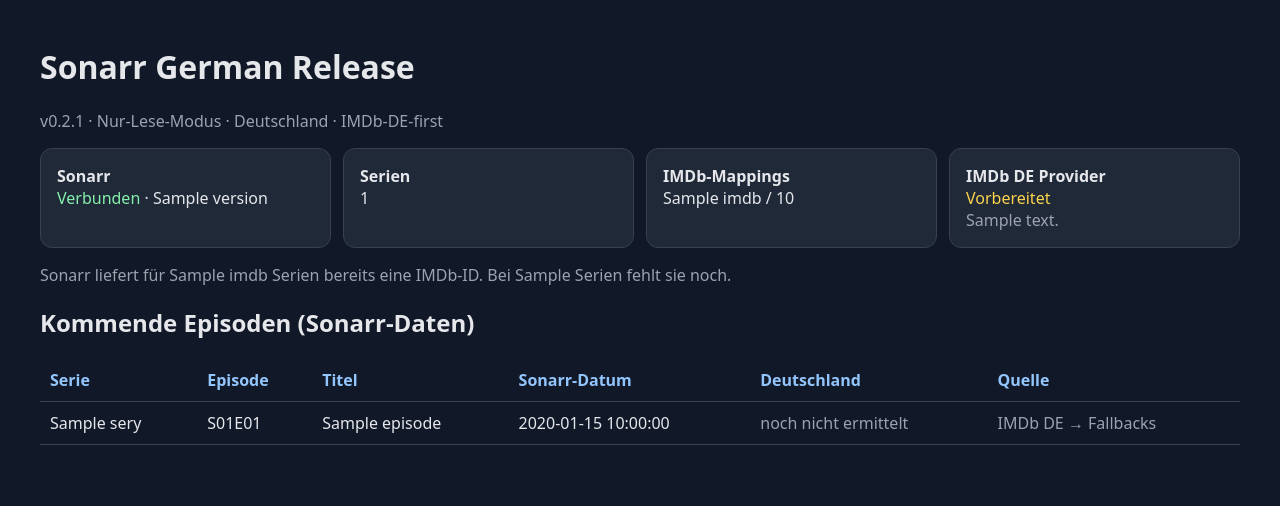
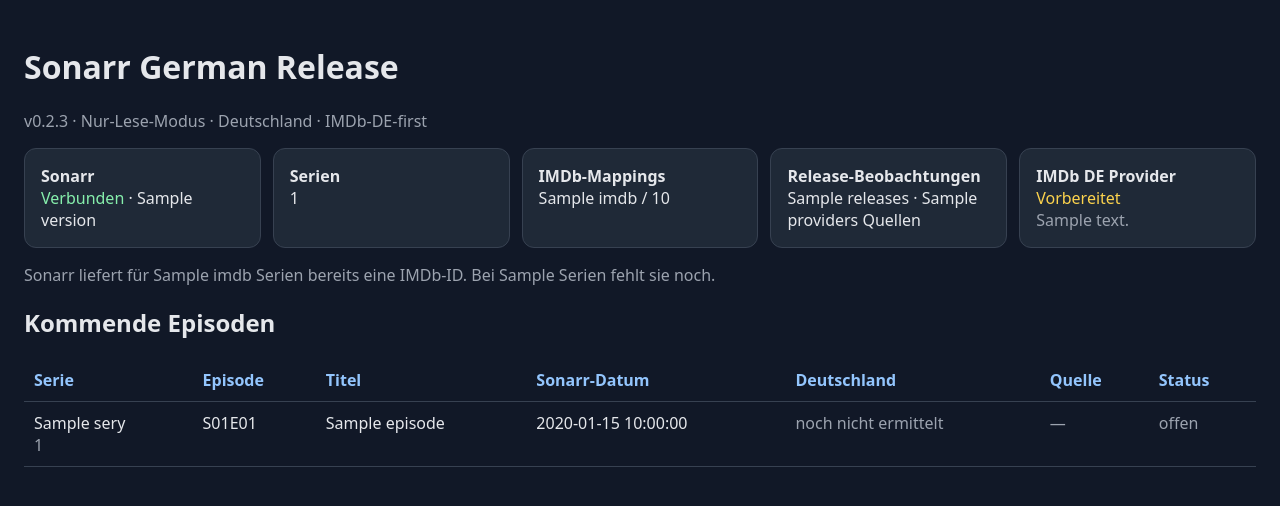
Before and after one commit to 2CrAzYTV/sonarr-german-release, a FastAPI app: template app/templates/index.html in a window 1280 px wide. Shown: the top 506 px of the page. Run offline with FastAPI, Linux system fonts and the light colour scheme; the template is opened without the code that fills it: most values are stand-ins (such as "Sample title", 1, 10 or a date in 2020); parts of the project's set-up code (start-up, migrations or seed data) failed here and were passed over.

Commit message:
Show resolved German dates, confidence and source conflicts

```diff
--- a/app/templates/index.html
+++ b/app/templates/index.html
@@ -6,19 +6,20 @@
   <title>Sonarr German Release</title>
   <style>
     body { font-family: system-ui, sans-serif; margin: 0; background:#111827; color:#e5e7eb; }
-    main { max-width: 1200px; margin: 0 auto; padding: 24px; }
+    main { max-width: 1300px; margin: 0 auto; padding: 24px; }
     .grid { display:grid; grid-template-columns:repeat(auto-fit,minmax(220px,1fr)); gap:12px; }
     .card { background:#1f2937; border:1px solid #374151; border-radius:12px; padding:16px; }
     table { width:100%; border-collapse:collapse; margin-top:16px; }
-    th,td { padding:10px; border-bottom:1px solid #374151; text-align:left; }
+    th,td { padding:10px; border-bottom:1px solid #374151; text-align:left; vertical-align:top; }
     th { color:#93c5fd; }
     .ok { color:#86efac; } .bad { color:#fca5a5; } .warn { color:#fcd34d; } .muted { color:#9ca3af; }
+    .tag { display:inline-block; padding:2px 7px; border:1px solid #4b5563; border-radius:999px; font-size:12px; margin-top:4px; }
   </style>
 </head>
 <body>
 <main>
   <h1>Sonarr German Release</h1>
-  <p class="muted">v0.2.1 · Nur-Lese-Modus · Deutschland · IMDb-DE-first</p>
+  <p class="muted">v0.2.3 · Nur-Lese-Modus · Deutschland · IMDb-DE-first</p>
 
   {% if error %}
     <div class="card bad"><strong>Sonarr-Verbindung fehlgeschlagen:</strong> {{ error }}</div>
@@ -31,6 +32,7 @@
     </div>
     <div class="card"><strong>Serien</strong><br>{{ series|length }}</div>
     <div class="card"><strong>IMDb-Mappings</strong><br>{{ mapping.imdb }} / {{ mapping.total }}</div>
+    <div class="card"><strong>Release-Beobachtungen</strong><br>{{ db.releases }} · {{ db.providers }} Quellen</div>
     <div class="card">
       <strong>IMDb DE Provider</strong><br>
       {% if imdb.active %}<span class="ok">Aktiv</span>{% else %}<span class="warn">Vorbereitet</span>{% endif %}<br>
@@ -43,23 +45,51 @@
     {% if mapping.missing_imdb %}Bei {{ mapping.missing_imdb }} Serien fehlt sie noch.{% endif %}
   </p>
 
-  <h2>Kommende Episoden (Sonarr-Daten)</h2>
+  <h2>Kommende Episoden</h2>
   <table>
     <thead>
-      <tr><th>Serie</th><th>Episode</th><th>Titel</th><th>Sonarr-Datum</th><th>Deutschland</th><th>Quelle</th></tr>
+      <tr><th>Serie</th><th>Episode</th><th>Titel</th><th>Sonarr-Datum</th><th>Deutschland</th><th>Quelle</th><th>Status</th></tr>
     </thead>
     <tbody>
       {% for ep in episodes %}
+      {% set result = resolved.get(ep.id, {}) %}
       <tr>
-        <td>{{ ep.series.title if ep.series else "?" }}</td>
+        <td>
+          {{ ep.series.title if ep.series else "?" }}
+          {% if ep.imdbSeriesId %}<br><span class="muted">{{ ep.imdbSeriesId }}</span>{% endif %}
+        </td>
         <td>S{{ "%02d"|format(ep.seasonNumber) }}E{{ "%02d"|format(ep.episodeNumber) }}</td>
         <td>{{ ep.title or "-" }}</td>
         <td>{{ ep.airDateUtc or ep.airDate or "-" }}</td>
-        <td class="muted">noch nicht ermittelt</td>
-        <td class="muted">IMDb DE → Fallbacks</td>
+        <td>
+          {% if result.release_date %}
+            {{ result.release_date }}
+          {% else %}
+            <span class="muted">noch nicht ermittelt</span>
+          {% endif %}
+        </td>
+        <td>
+          {% if result.provider %}
+            {{ result.provider }}
+            {% if result.confidence %}<br><span class="tag">{{ result.confidence }}</span>{% endif %}
+          {% else %}
+            <span class="muted">—</span>
+          {% endif %}
+        </td>
+        <td>
+          {% if result.conflict %}
+            <span class="warn">Quellenkonflikt</span>
+          {% elif result.provider == "sonarr_tvdb" %}
+            <span class="muted">Fallback</span>
+          {% elif result.provider %}
+            <span class="ok">aufgelöst</span>
+          {% else %}
+            <span class="muted">offen</span>
+          {% endif %}
+        </td>
       </tr>
       {% else %}
-      <tr><td colspan="6" class="muted">Keine Episoden geladen.</td></tr>
+      <tr><td colspan="7" class="muted">Keine Episoden geladen.</td></tr>
       {% endfor %}
     </tbody>
   </table>
```
